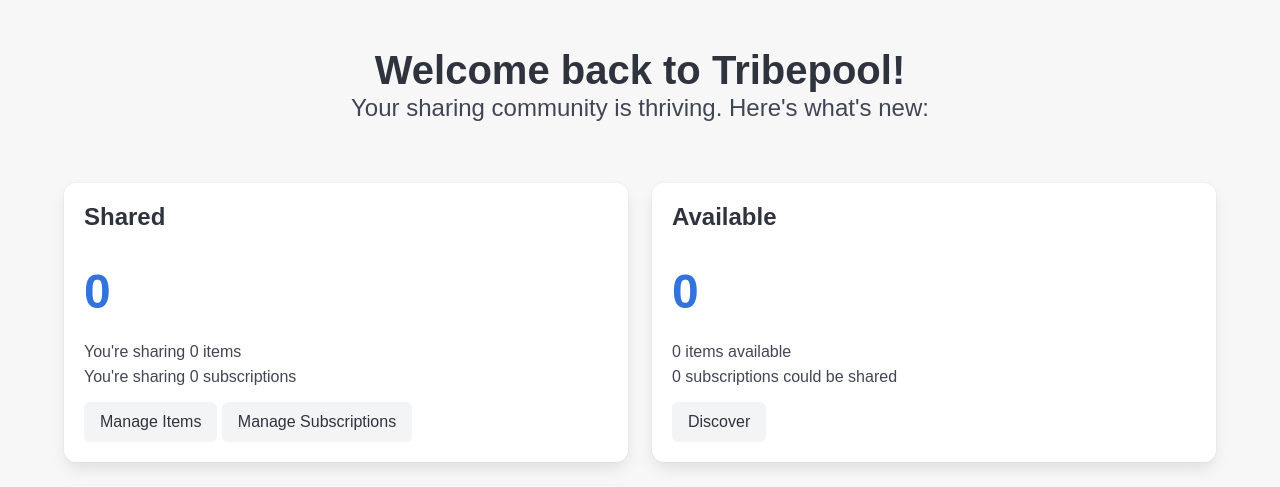
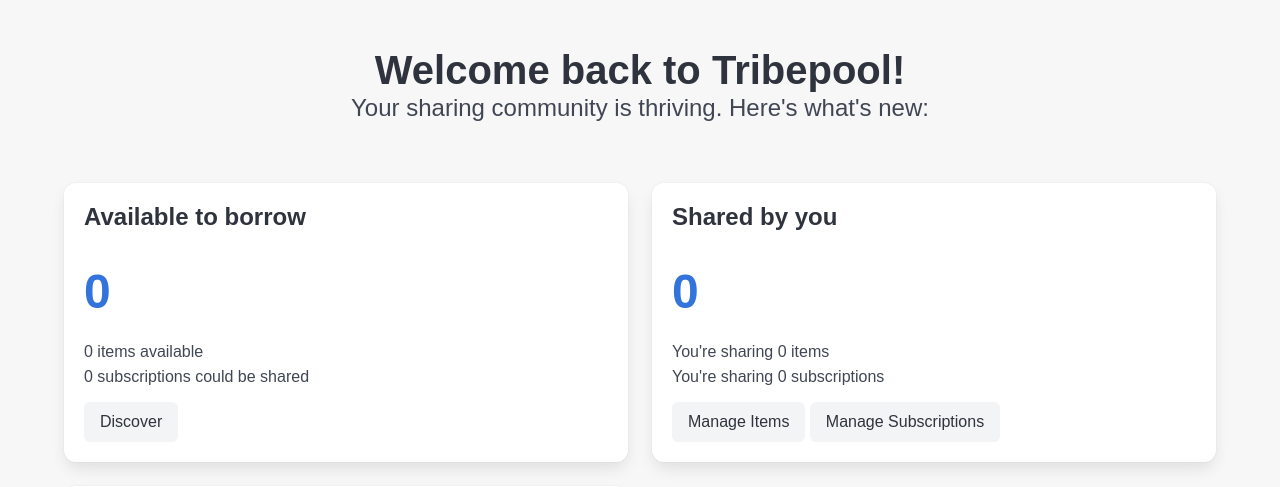
Before and after one commit to musadiqpeerzada/closeknit, a Django app: page / in a window 1280 px wide. Shown: the part 56-543 px from the top of the page. Run offline with Django 5.2, Linux system fonts and the light colour scheme; the visitor is signed in with stand-in values (Sample User, id 1); data that the repository does not hold is empty; some libraries are stand-ins or nearby versions; some web fonts are replaced.

Commit message:
move available to spot one on dashboard

```diff
--- a/backend/templates/backend/index.html
+++ b/backend/templates/backend/index.html
@@ -16,7 +16,17 @@
                 <div class="columns is-multiline mt-6">
                     <div class="column is-half">
                         <div class="box">
-                            <h2 class="title is-4">Shared</h2>
+                            <h2 class="title is-4">Available to borrow</h2>
+                            <p class="highlight-number">{{ total_available_items }}</p>
+                            <p>{{ items_available_for_lease }} items available</p>
+                            <p>{{ subscriptions_available_for_share }} subscriptions could be shared</p>
+                            <a href="{% url 'subscription_discover' %}" class="button is-light mt-3">Discover</a>
+                        </div>
+                    </div>
+
+                    <div class="column is-half">
+                        <div class="box">
+                            <h2 class="title is-4">Shared by you</h2>
                             <p class="highlight-number">{{ total_shared_items }}</p>
                             <p>You're sharing {{ your_items_count }} items</p>
                             <p>You're sharing {{ your_subscriptions_count }} subscriptions</p>
@@ -28,15 +38,7 @@
                             </div>
                         </div>
                     </div>
-                    <div class="column is-half">
-                        <div class="box">
-                            <h2 class="title is-4">Available</h2>
-                            <p class="highlight-number">{{ total_available_items }}</p>
-                            <p>{{ items_available_for_lease }} items available</p>
-                            <p>{{ subscriptions_available_for_share }} subscriptions could be shared</p>
-                            <a href="{% url 'subscription_discover' %}" class="button is-light mt-3">Discover</a>
-                        </div>
-                    </div>
+
                     <div class="column is-half">
                         <div class="box">
                             <h2 class="title is-4">Community Highlights</h2>
```
